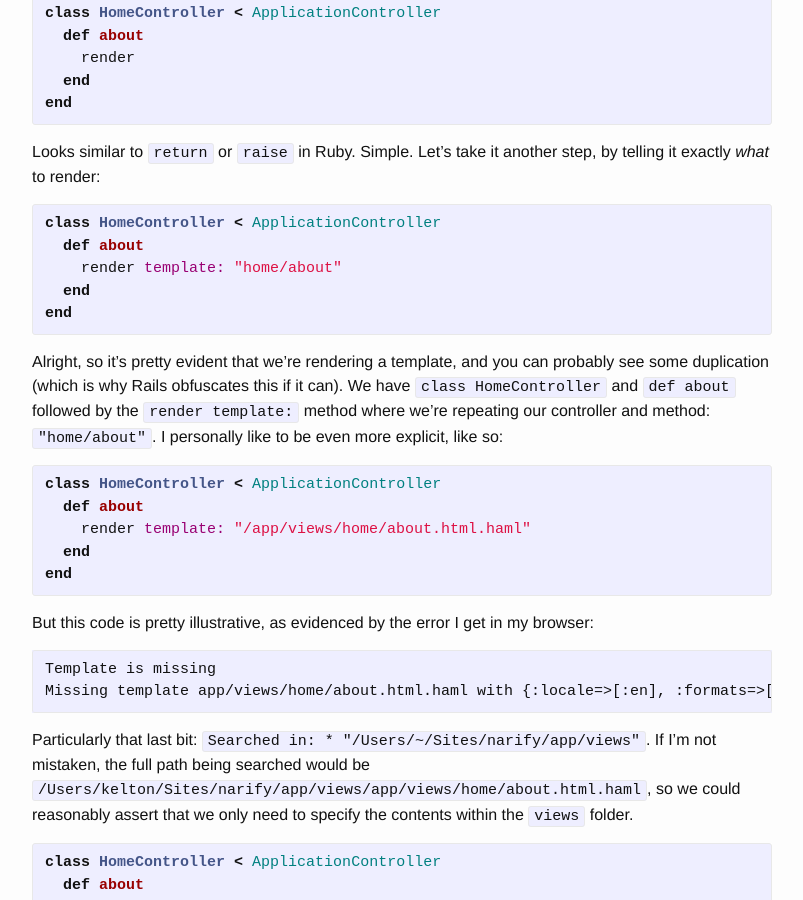
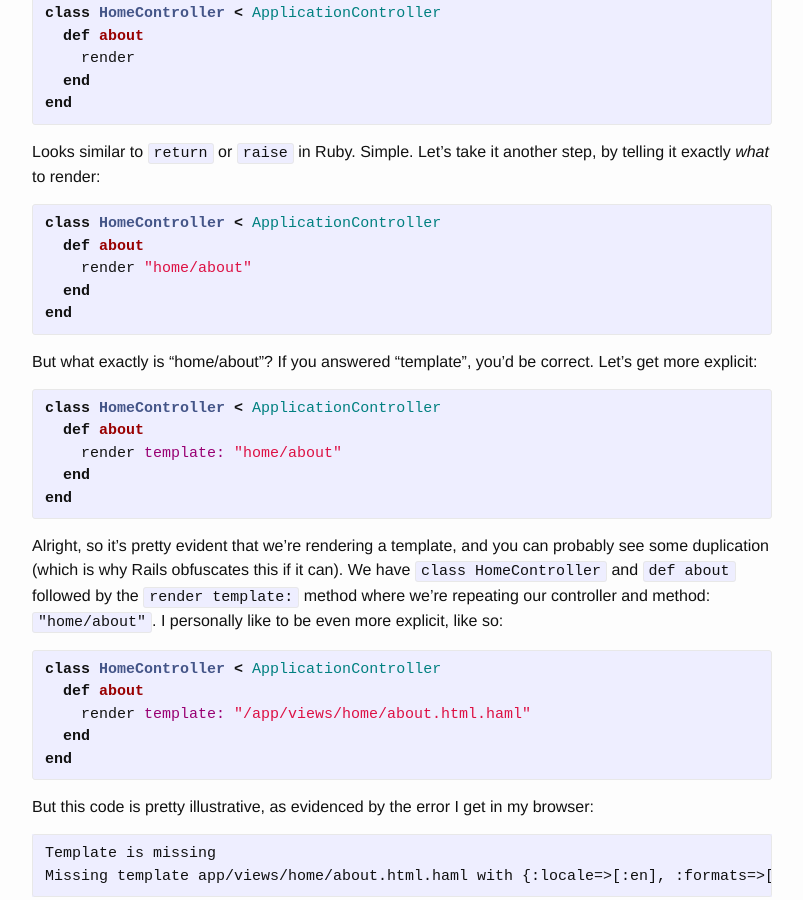
Before and after one commit to aaronkelton/chemturion.github.io, a Jekyll site: the page built from _posts/2017-09-06-rails-render.md, in a window 1280 px wide and 900 px high, scrolled down 1053 px. Shown: the whole window, without its empty margins (238-1041 px from the left). Built offline with Jekyll 4.4.1, drawn with Linux system fonts in a browser that asks for light colours.

Commit message:
added render method sans "template:"
it's an even more granular intermediate step

```diff
--- a/_posts/2017-09-06-rails-render.md
+++ b/_posts/2017-09-06-rails-render.md
@@ -45,6 +45,16 @@
 {% highlight ruby %}
 class HomeController < ApplicationController
   def about
+    render "home/about"
+  end
+end
+{% endhighlight %}
+
+But what exactly is "home/about"? If you answered "template", you'd be correct. Let's get more explicit:
+
+{% highlight ruby %}
+class HomeController < ApplicationController
+  def about
     render template: "home/about"
   end
 end
```
